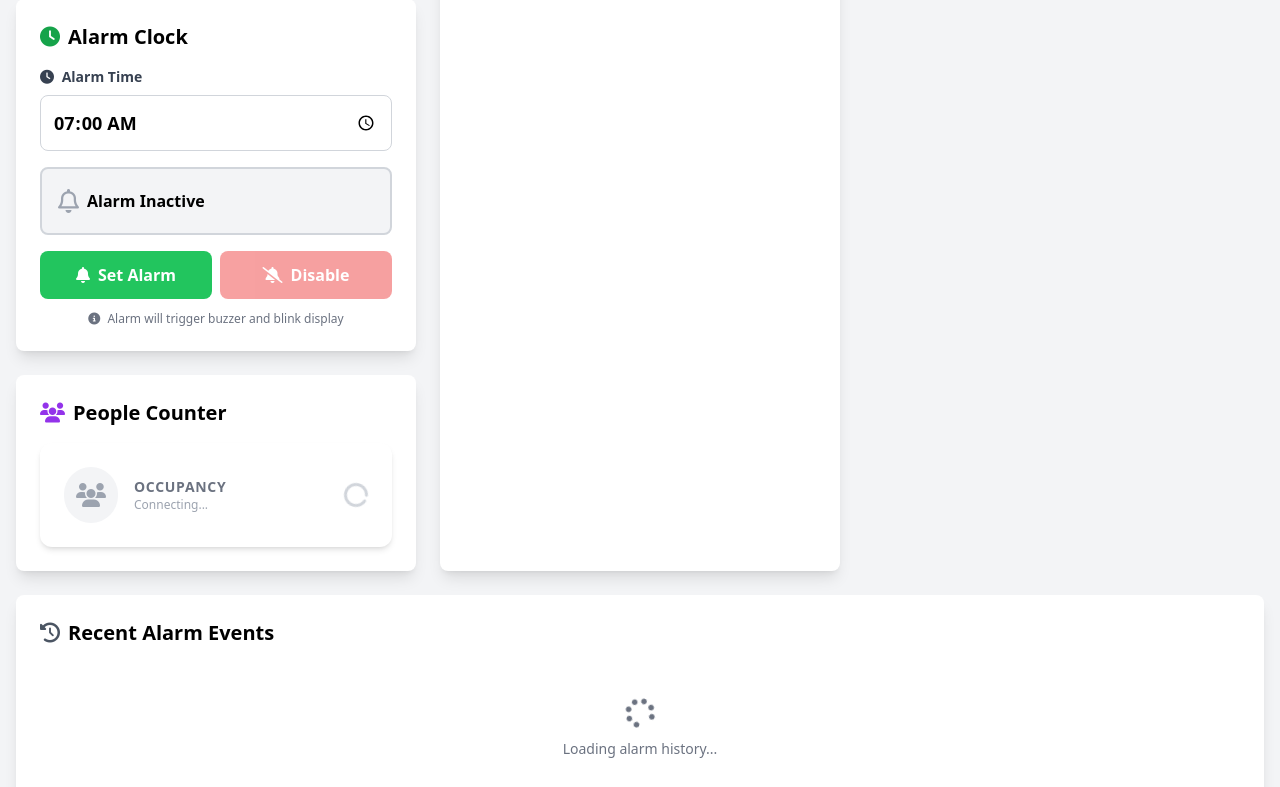
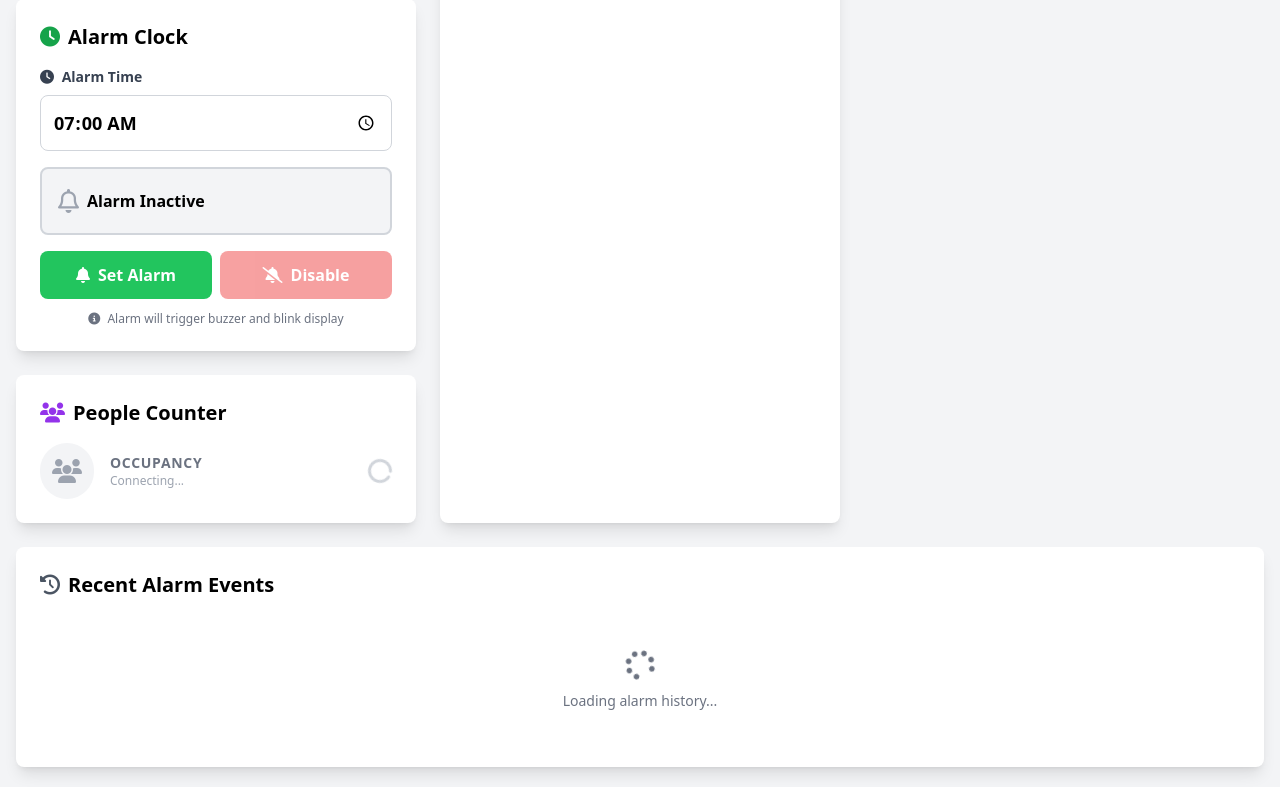
Before and after one commit to lazarnagulov/iot-home, a Flask app: page / in a window 1280 px wide. Shown: the part 717-1504 px from the top of the page. Run offline with Flask 3, Linux system fonts and the light colour scheme; data that the repository does not hold is empty; some libraries are stand-ins or nearby versions.

Commit message:
Fix people counter formatting

```diff
--- a/server/templates/components/people_counter.html
+++ b/server/templates/components/people_counter.html
@@ -16,7 +16,7 @@
             })
             .catch(err => console.error('Failed to fetch count', err));
     }
-}" x-init="init()" class="bg-white p-6 rounded-xl shadow-md flex items-center justify-between">
+}" x-init="init()" class="flex items-center justify-between">
 
     <div class="flex items-center">
         <div class="p-3 rounded-full mr-4 transition-colors duration-500"
```
Also changed, not shown: infrastructure/broker-data/mosquitto.db.
